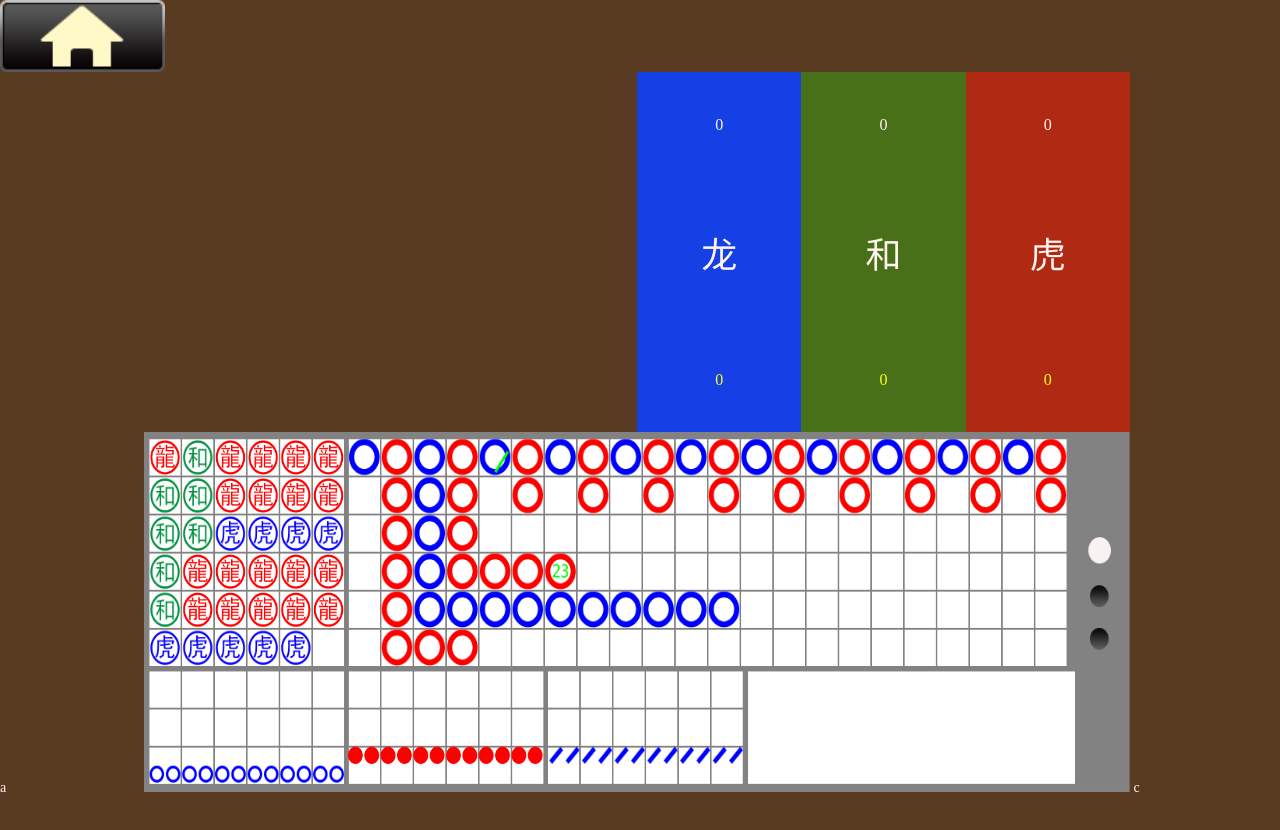
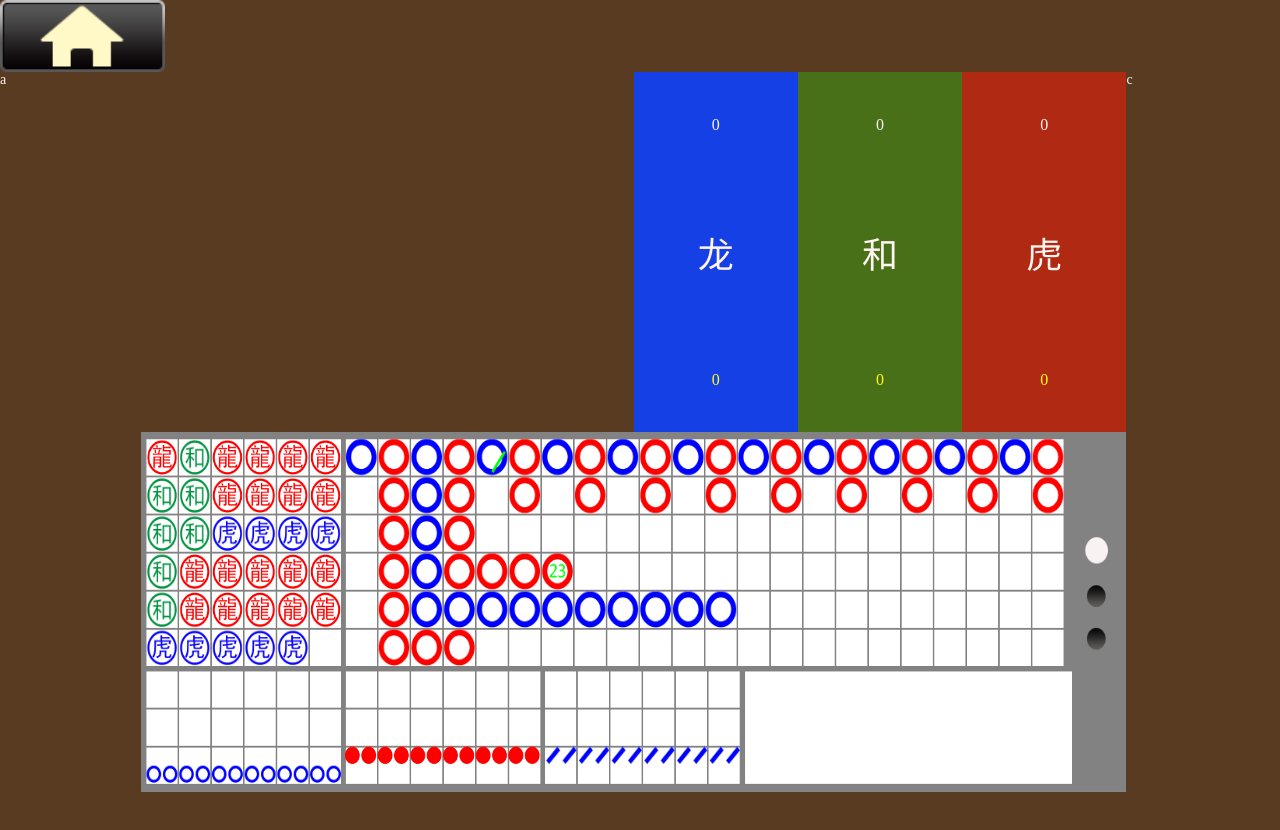
Before and after one commit to MYZ6/gaming, a plain HTML site: page WebContent/game2.html in a window 1280 px wide. After the commit the page ends 800 px from the top, so only its background shows below. Drawn offline with Linux system fonts and the light colour scheme.

Commit message:
fullscreen auto adjust

```diff
--- a/WebContent/game2.html
+++ b/WebContent/game2.html
@@ -8,6 +8,7 @@
 
 	<link href="game2/main.css" rel="stylesheet" type="text/css">
 	<link href="game2/road.css" rel="stylesheet" type="text/css">
+	<link rel="manifest" href="manifest.json" />
 
 	<script type="text/javascript" src="lib/jquery-1.11.3.js"></script>
 	<script type="text/javascript" src="lib/screenfull.min.js"></script>
@@ -19,15 +20,15 @@
 	<script type="text/javascript" src="game2/main.js"></script>
 	<script type="text/javascript" src="game2/road.js"></script>
 </head>
-<body>
+<body style="overflow: hidden;">
 	<div class="top-bar" style="height: 9%;">
 		<img src="img/jinbao/button_home.png" style="height: 100%;">
 	</div>
 	<div class="game-content" style="height: 90%;">
-		<span class="table-list" style="display: inline-block; width: 11%; height: 100%;">
+		<div class="table-list" style="float: left; width: 11%; height: 100%;">
 			a
-		</span>
-		<span class="content-center" style="display: inline-block; width: 77%; height: 100%;">
+		</div>
+		<div class="content-center" style="float: left; width: 77%; height: 100%;">
 			<div class="video-chip" style="height: 50%;">
 				<div class="game-video" style="float: left; width: 50%; height: 100%;">
 <!-- 					<video id="video-player" class="video-js vjs-default-skin" -->
@@ -79,10 +80,10 @@
 <!-- 					<div id="btn-tiger-ask">虎问路</div> -->
 <!-- 				</span> -->
 			</div>
-		</span>
-		<span class="chip-list" style="display: inline-block; width: 11%; height: 100%;">
+		</div>
+		<div class="chip-list" style="float: left; width: 11%; height: 100%;">
 			c
-		</span>
+		</div>
 	</div>
 
 </body>
--- a/WebContent/game2/main.css
+++ b/WebContent/game2/main.css
@@ -3,6 +3,11 @@ body {
 	color: #fff4f0;
 	font-size: 14px;
 	margin: 0px;
+	position: fixed;
+	top: 0;
+	left: 0;
+	right: 0;
+	bottom: 0;
 }
 
 #topinfo {
@@ -218,13 +223,11 @@ body {
 	width: 50px;
 }
 
-
 .road-info span {
 	font-size: 12px;
 	display: inline-block;
 	text-align: center;
 }
-
 
 #road-data v {
 	display: inline-block;
--- a/WebContent/game2/main.js
+++ b/WebContent/game2/main.js
@@ -1,32 +1,23 @@
 $(function() {
-	if (document.mozFullScreenEnabled) {
-		console.log('slkdfjldksfjldksfj324234')
-	}
-	$('body').height($(window).height());
-	var elem = $('.video-chip')[0];
-	console.log(elem.mozRequestFullScreen)
-	// if (elem.mozRequestFullScreen) {
-	// elem.mozRequestFullScreen();
-	// }
-	// // $('body')[0].requestFullscreen();
+//	$('body').height($(window).height());
 	// initData();
 	// refreshPool();
 	//
 	// initPlayer();
 	//
 	// initEvent();
+	if (screen.lockOrientation) {
+//		screen.lockOrientation("orientation");
+	}
 
 });
 
 function test() {
-	// var target = $('body')[0];
-	// console.log(elem.mozRequestFullScreen)
-	// if (elem.mozRequestFullScreen) {
-	// elem.mozRequestFullScreen();
-	// }
 	if (screenfull.enabled) {
-		// screenfull.request(target);
+//		$('body').height($(window).height());
 		screenfull.toggle();
+//		$('body').height($(window).height());
+//		console.log($(window).height(),$('body').height())
 	}
 }
 
--- a/WebContent/game2/road.js
+++ b/WebContent/game2/road.js
@@ -1,5 +1,4 @@
 $(function() {
-	// refreshRoad();
 	$('.road-info>div').click(function(evt) {
 		$(this).removeClass('current');
 		var $next = $(this).next();
@@ -263,7 +262,6 @@ function bigRoadRender(gameData) {
 		if (invisibleCols < 0) {
 			invisibleCols = 0;
 		}
-		console.log(bigColData, invisibleCols, totalCols, option.maxColNo)
 		// console.log(coordinateArr, bigColData)
 		// console.log(totalCols, invisibleCols, leastCols)
 		for ( var i = invisibleCols; i < totalCols; i++) {
```
